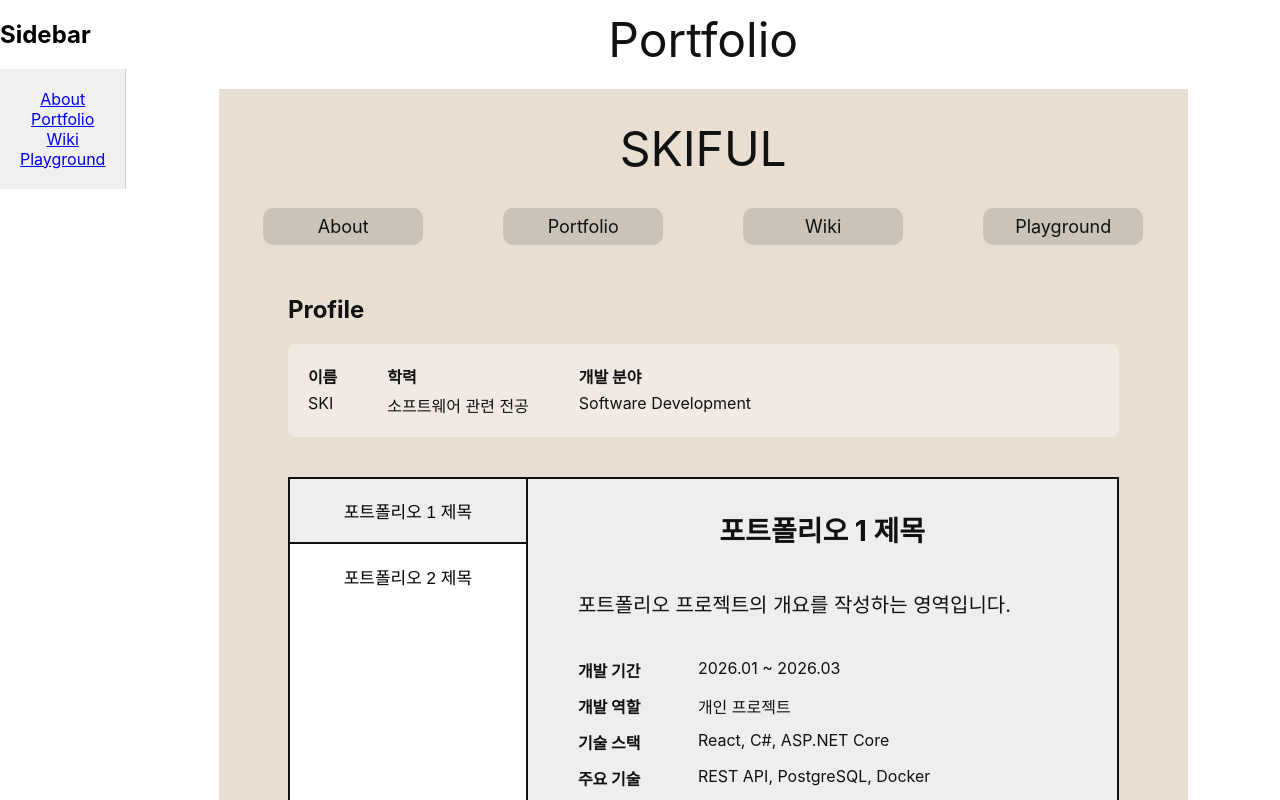
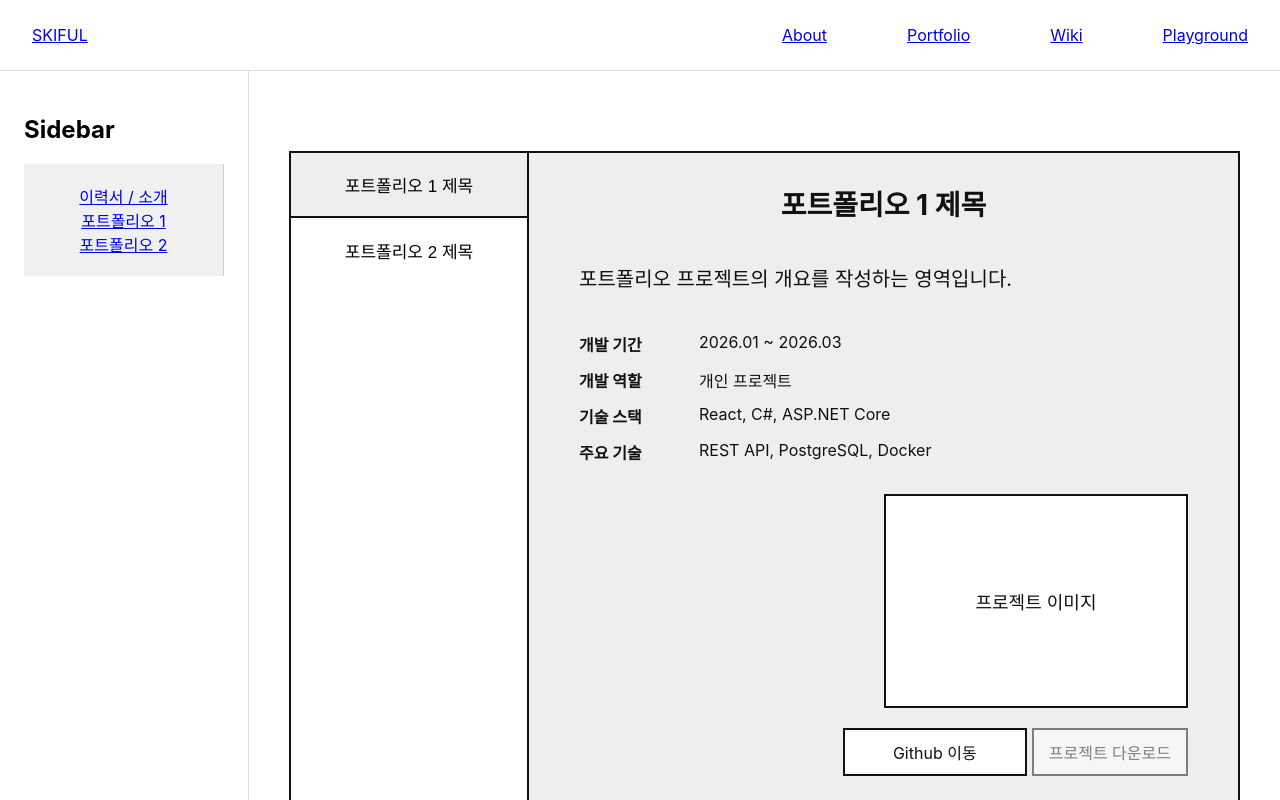
Before and after one commit to llooll20/portfolio_site, a React (Create React App) app in the folder mysite/: page /portfolio in a window 1280 px wide. Shown: the top 800 px of the page. Built offline with nearby package versions, Linux system fonts and the light colour scheme.

Commit message:
페이지 기본 뼈대 설정 완료

```diff
--- a/mysite/src/App.js
+++ b/mysite/src/App.js
@@ -29,12 +29,6 @@ function Home() {
           </div>
         </section>
       </main>
-
-      <footer className="home-footer">
-        <span>개설 일자</span>
-        <span>GitHub</span>
-        <span>개발자 이메일</span>
-      </footer>
     </div>
   );
 }
--- a/mysite/src/components/Layout.jsx
+++ b/mysite/src/components/Layout.jsx
@@ -1,12 +1,35 @@
 //페이지용 레이아웃
 
 import Sidebar from "./Sidebar";
+import "../style/Layout.css";
+import { Link } from "react-router-dom";
 
-function Layout({ children }) {
+function Layout({ children, sidebarItems }) {
   return (
     <div className="layout">
-      <Sidebar />
-      <main className="content">{children}</main>
+      <header className="site-header">
+        <Link to="/" className="site-name">
+          SKIFUL
+        </Link>
+        <nav className="site-menu">
+          <Link to="/about">About</Link>
+          <Link to="/portfolio">Portfolio</Link>
+          <Link to="/wiki">Wiki</Link>
+          <Link to="/playground">Playground</Link>
+        </nav>
+      </header>
+
+      <div className="page-body">
+        <Sidebar items={sidebarItems} />
+        <main className="content">{children}</main>
+      </div>
+
+      {/* 하단 */}
+        <footer className="about-footer">
+          <span>사이트 개설: 2026-08-23</span>
+          <span>개발자 Github: https://github.com/llooll20</span>
+          <span>이메일: skifull@outlook.kr</span>
+        </footer>
     </div>
   );
 }
--- a/mysite/src/components/Sidebar.jsx
+++ b/mysite/src/components/Sidebar.jsx
@@ -1,16 +1,16 @@
 //페이지용 사이드바
-import { Link } from "react-router-dom";
-import "../style/Layout.css";
+import "../style/Sidebar.css";
 
-function Sidebar() {
+function Sidebar({items}) {
   return (
     <aside className="sidebar">
       <h2>Sidebar</h2>
       <nav className="sidebar-menu">
-        <Link to="/about">About</Link>
-        <Link to="/portfolio">Portfolio</Link>
-        <Link to="/wiki">Wiki</Link>
-        <Link to="/playground">Playground</Link>
+        {items.map((item) => (
+          <a key={item.id} href={`#${item.id}`}>
+            {item.title}
+          </a>
+        ))}
       </nav>
     </aside>
   );
--- a/mysite/src/pages/About.js
+++ b/mysite/src/pages/About.js
@@ -1,26 +1,16 @@
 import { Link } from "react-router-dom";
 import "../style/about.css";
+import Layout from "../components/Layout";
+
+const aboutmenu = [
+  { id: "about1", title: "사이트 소개" },
+  { id: "about2", title: "개발자 정보" },
+];
 
 function About() {
   return (
+    <Layout sidebarItems={aboutmenu}>
     <div className="about-page">
-      <div className="about-title">About</div>
-
-      <div className="about-container">
-        {/* 헤더 */}
-        <header className="about-header">
-          <Link to="/" className="about-site-name">
-            SKIFUL
-          </Link>
-
-          <nav className="about-menu">
-            <Link to="/about">About</Link>
-            <Link to="/portfolio">Portfolio</Link>
-            <Link to="/wiki">Wiki</Link>
-            <Link to="/playground">Playground</Link>
-          </nav>
-        </header>
-
         {/* About */}
         <section className="about-section">
           <h2>About</h2>
@@ -72,8 +62,8 @@ function About() {
           <span>개발자: SKI</span>
           <span>이메일: example@email.com</span>
         </footer>
-      </div>
     </div>
+  </Layout>
   );
 }
 
--- a/mysite/src/pages/Playground.js
+++ b/mysite/src/pages/Playground.js
@@ -1,9 +1,11 @@
 import Layout from "../components/Layout";
-
+const playgroundmenu = [
+  { id: "playground1", title: "플레이그라운드 1" },
+  { id: "playground2", title: "플레이그라운드 2" },
+];
 function Playground() {
     return (
-
-        <Layout>
+        <Layout sidebarItems={playgroundmenu}>
             <div className="Playground-page">
             <div className="Playground-title">Playground</div>
             </div>
--- a/mysite/src/pages/Portfolio.js
+++ b/mysite/src/pages/Portfolio.js
@@ -2,49 +2,15 @@ import { Link } from "react-router-dom";
 import "../style/portfolio.css";
 import Layout from "../components/Layout";
 
+const portfoliomenu = [
+  { id: "profile", title: "이력서 / 소개" },
+  { id: "project1", title: "포트폴리오 1" },
+  { id: "project2", title: "포트폴리오 2" },
+];
 function Portfolio() {
   return (
-    <Layout>
+    <Layout sidebarItems={portfoliomenu}>
       <div className="portfolio-page">
-        <div className="portfolio-title">Portfolio</div>
-
-      <div className="portfolio-container">
-        {/* 사이트 헤더 */}
-        <header className="portfolio-header">
-          <Link to="/" className="portfolio-site-name">
-            SKIFUL
-          </Link>
-
-          <nav className="portfolio-menu">
-            <Link to="/about">About</Link>
-            <Link to="/portfolio">Portfolio</Link>
-            <Link to="/wiki">Wiki</Link>
-            <Link to="/playground">Playground</Link>
-          </nav>
-        </header>
-
-        {/* 이력서 / 소개 */}
-        <section className="resume-section">
-          <h2>Profile</h2>
-
-          <div className="resume-content">
-            <div>
-              <strong>이름</strong>
-              <span>SKI</span>
-            </div>
-
-            <div>
-              <strong>학력</strong>
-              <span>소프트웨어 관련 전공</span>
-            </div>
-
-            <div>
-              <strong>개발 분야</strong>
-              <span>Software Development</span>
-            </div>
-          </div>
-        </section>
-
         {/* 포트폴리오 영역 */}
         <section className="portfolio-content">
 
@@ -115,7 +81,6 @@ function Portfolio() {
           </main>
         </section>
       </div>
-    </div>
     </Layout>
   );
 }
--- a/mysite/src/pages/Wiki.js
+++ b/mysite/src/pages/Wiki.js
@@ -1,8 +1,11 @@
 import Layout from "../components/Layout";
-
+const wikimenu = [
+  { id: "wiki1", title: "위키 1" },
+  { id: "wiki2", title: "위키 2" },
+];
 function Wiki() {
     return (
-        <Layout>
+        <Layout sidebarItems={wikimenu}>
             <div className="wiki-page">
             <div className="wiki-title">Wiki</div>
             </div>
--- a/mysite/src/style/Layout.css
+++ b/mysite/src/style/Layout.css
@@ -1,18 +1,46 @@
-.sidebar-menu {
+
+.layout {
+  min-height: 100vh;
   display: flex;
   flex-direction: column;
-  align-items: center;
-  padding: 20px;
-  background-color: #f0f0f0;
-  border-right: 1px solid #ccc;
 }
 
-.layout {
-    display: flex;
-    min-height: 100vh;
+.site-header {
+  height: 70px;
+
+  display: flex;
+  align-items: center;
+  justify-content: space-between;
+
+  padding: 0 32px;
+
+  border-bottom: 1px solid #ddd;
 }
 
+.site-menu {
+  display: flex;
+  justify-content: center;
+  gap: 80px;
+}
+
+.page-body {
+  display: flex;
+  flex: 1;
+  min-height: 0;
+}
 
 .content {
-    flex: 1;
+  flex: 1;
+  padding: 40px;
+  min-width: 0;
 }
+
+.about-footer {
+  display: flex;
+  justify-content: center;
+  gap: 24px;
+
+  padding: 20px;
+
+  border-top: 1px solid #ddd;
+}
--- /dev/null
+++ b/mysite/src/style/Sidebar.css
@@ -0,0 +1,17 @@
+.sidebar-menu {
+  display: flex;
+  flex-direction: column;
+  align-items: center;
+  padding: 20px;
+  background-color: #f0f0f0;
+  border-right: 1px solid #ccc;
+}
+
+.sidebar {
+  width: 200px;
+  flex-shrink: 0;
+
+  padding: 24px;
+
+  border-right: 1px solid #ddd;
+}
--- a/mysite/src/style/portfolio.css
+++ b/mysite/src/style/portfolio.css
@@ -4,7 +4,7 @@
   color: #111111;
 }
 
-.portfolio-title {
+.site-title {
   text-align: center;
   font-size: 48px;
   padding: 10px 0 20px;
```
